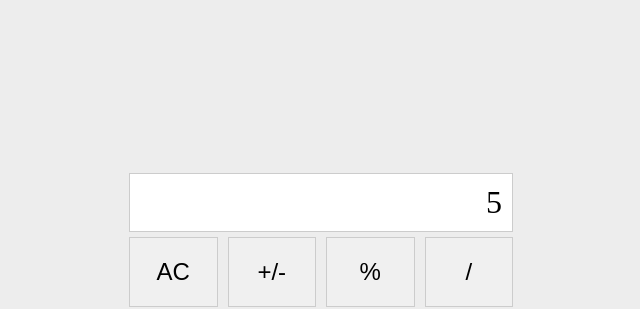
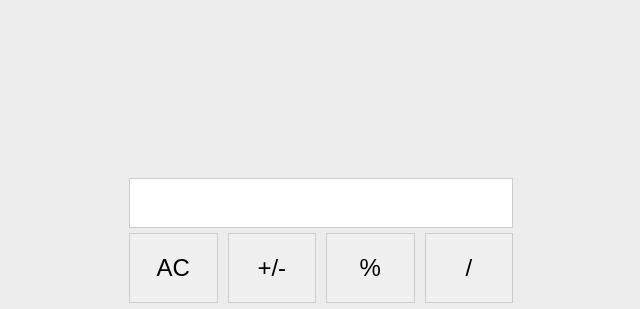
Before and after one commit to C0de3nchantress/Calc, a plain HTML site: page index.html in a window 1280 px wide. Both pictures are taken after a click on the button "AC". Shown: the top 309 px of the page, 319-959 px from the left. Drawn offline with Linux system fonts and the light colour scheme.

Commit message:
fixed some visual bugs and added the clear button functionality

```diff
--- a/index.html
+++ b/index.html
@@ -10,7 +10,7 @@
 </head>
 <body>
     <div class="calculator">
-        <div id="display">5</div>
+        <div id="display"></div>
         <div class="buttons">
             <button class="clear">AC</button>
             <button class="sign">+/-</button>
--- a/script.js
+++ b/script.js
@@ -44,6 +44,7 @@ let display = [];
 
 const numberButtons = document.querySelectorAll(".operand");
 const calcDisplay = document.querySelector("#display")
+const clearButton = document.querySelector(".clear")
 
 numberButtons.forEach((button) => {
     button.addEventListener("click", () => {
@@ -51,3 +52,8 @@ numberButtons.forEach((button) => {
         calcDisplay.textContent =  display.join('')
     });
 });
+
+clearButton.addEventListener("click", () => {
+    display = []
+    calcDisplay.textContent = display.join('')
+})
--- a/styles.css
+++ b/styles.css
@@ -20,6 +20,7 @@ html, body {
 
 #display {
     width: 30%;
+    height: 50px;
     text-align: right;
     font-size: 2rem;
     padding: 10px;
```
